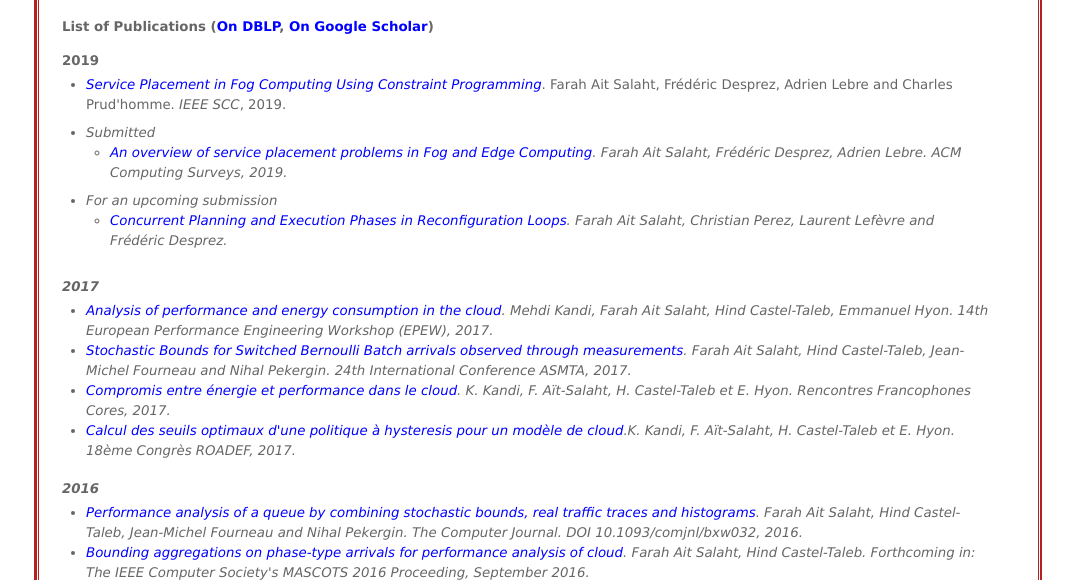
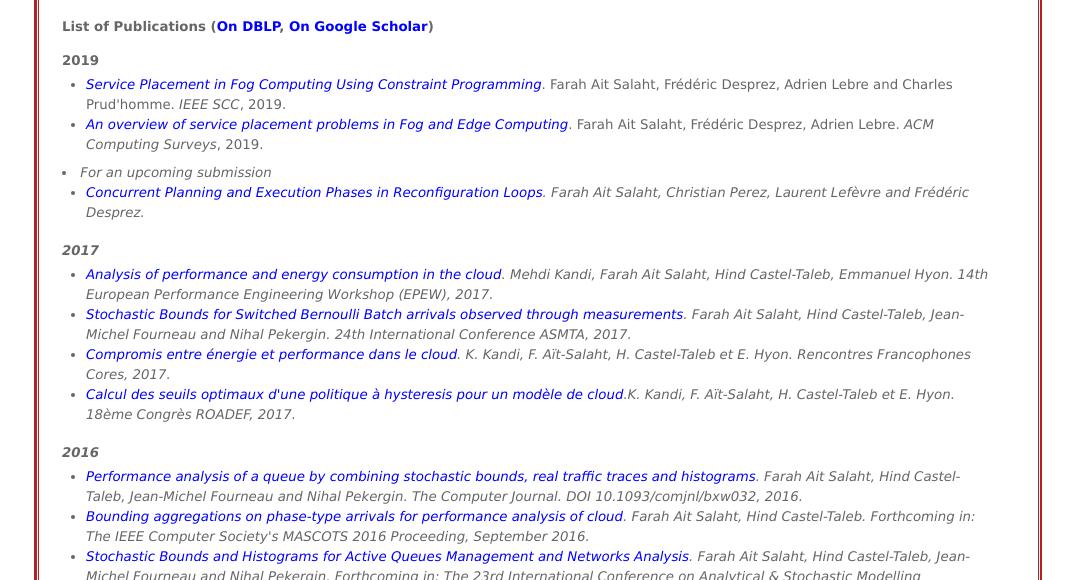
Before and after one commit to EssayF/HomePage, a plain HTML site: page recherche.publication.html in a window 1280 px wide. Shown: the part 215-795 px from the top of the page, without its empty margins (103-1176 px from the left). Drawn offline with Linux system fonts and the light colour scheme.

Commit message:
Update recherche.publication.html

```diff
--- a/recherche.publication.html
+++ b/recherche.publication.html
@@ -111,16 +111,8 @@ urchinTracker();
 <ul>
 <li><em><a class='urllink' href='https://hal.archives-ouvertes.fr/hal-02108806/document' rel='nofollow'>Service Placement in Fog Computing Using Constraint Programming</a></em>. Farah Ait Salaht, Frédéric Desprez, Adrien Lebre and Charles Prud'homme. <em>IEEE SCC</em>, 2019.
 </li>
-
-</ul>
-
-<ul>
-<li><em> Submitted</li>
-
-<ul>
 </li><li><em><a class='urllink' href='https://hal.inria.fr/hal-02313711' rel='nofollow'>An overview of service placement problems in Fog and Edge Computing</a></em>.   Farah Ait Salaht, Frédéric Desprez, Adrien Lebre. <em>  ACM Computing Surveys</em>, 2019.
 
-</li>
 </ul>
 <li><em> For an upcoming submission</li>
 
```
